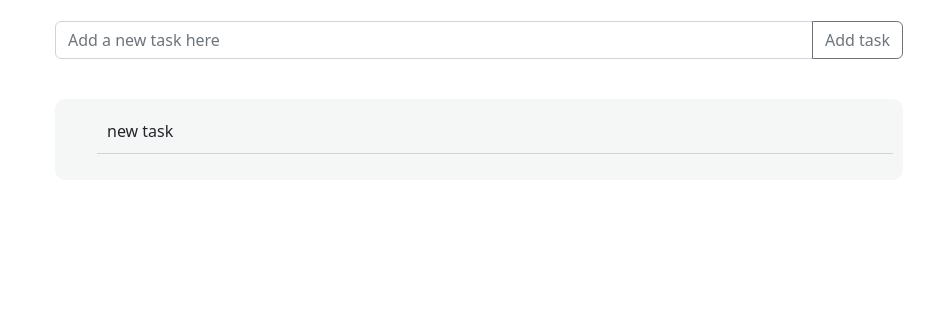
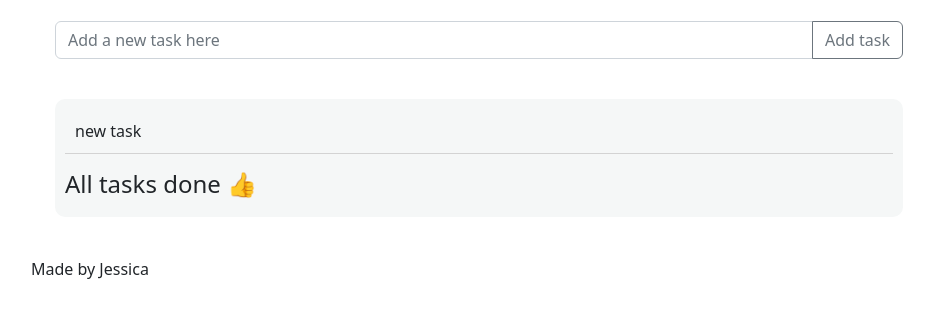
Before and after one commit to FRJess/vue-todolist, a plain HTML site: page index.html in a window 1280 px wide. Shown: the part 162-480 px from the top of the page, without its empty margins (161-1095 px from the left). Drawn offline with nearby package versions, Linux system fonts and the light colour scheme.

Commit message:
[add] footer

```diff
--- a/css/style.css
+++ b/css/style.css
@@ -41,6 +41,10 @@
   margin: 40px 0;
 }
 
+.tasks-area ul{
+  padding: 0;
+}
+
 .tasks-area ul li{
   list-style: none;
 }
--- a/index.html
+++ b/index.html
@@ -40,9 +40,14 @@
         <ul>
           <li class="task">new task</li>
         </ul>
+        <h4 v-else>All tasks done &#128077;</h4>
       </div>
 
     </section>
+
+    <footer>
+      <p>Made by Jessica</p>
+    </footer>
 
 
   </div>
```
